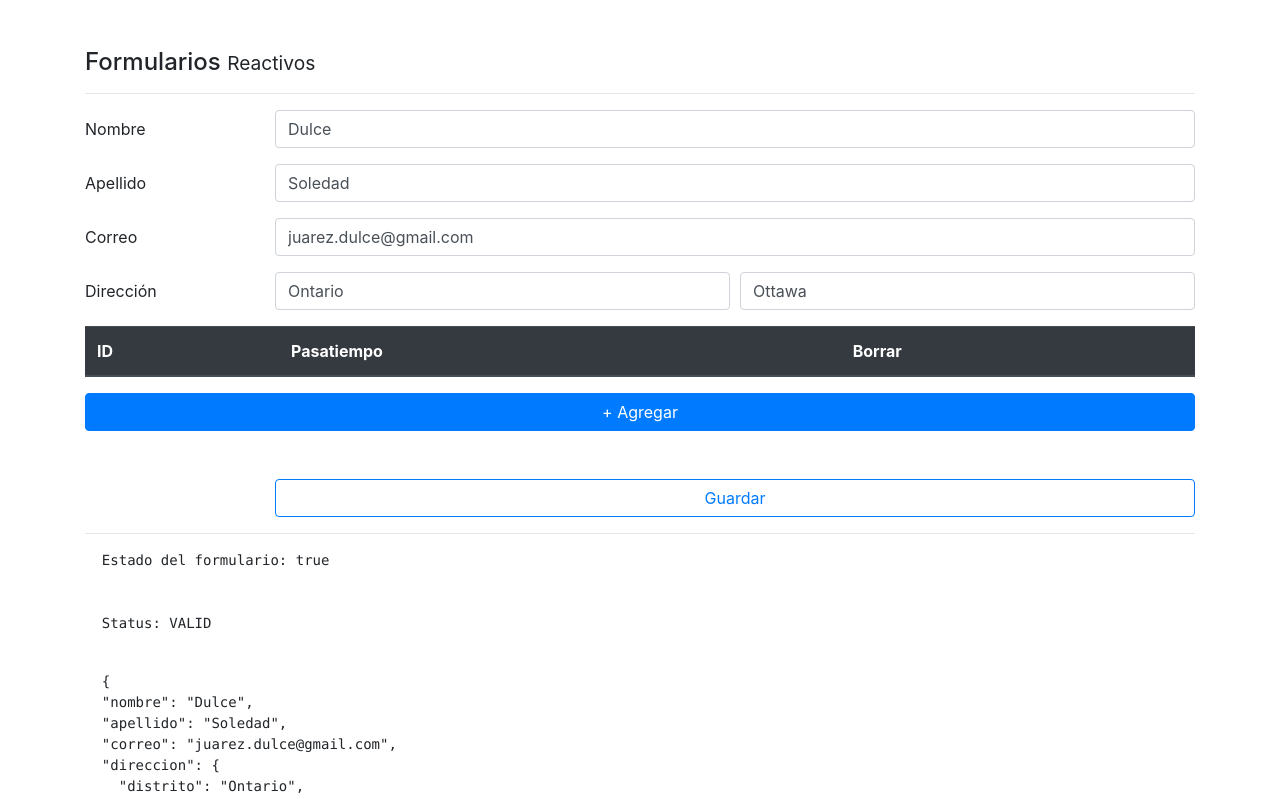
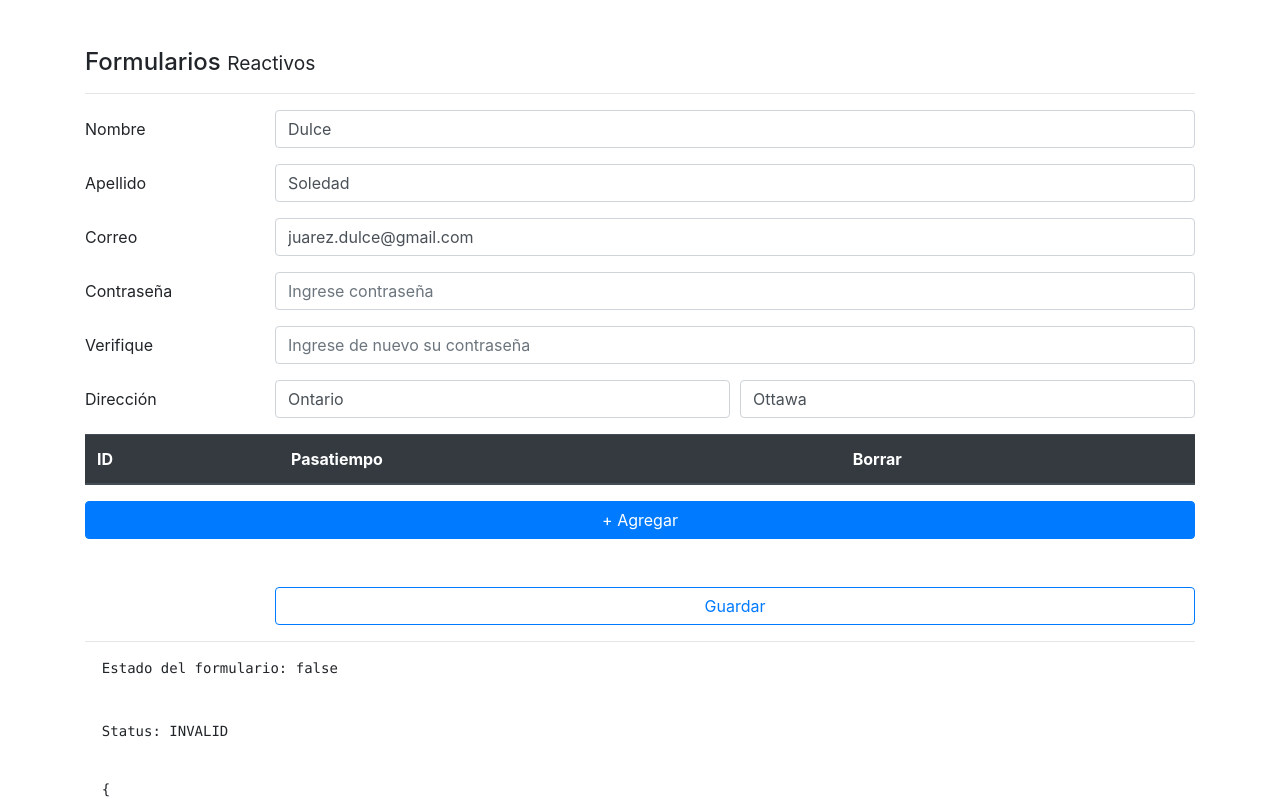
Before and after one commit to DulceAsd26/FormularioAngular, an Angular app: page /reactivo in a window 1280 px wide. Shown: the top 799 px of the page. Built offline with nearby package versions, Linux system fonts and the light colour scheme.

Commit message:
Detectar cambios en formulario reactivo

```diff
--- a/src/app/pages/reactive/reactive.component.html
+++ b/src/app/pages/reactive/reactive.component.html
@@ -28,7 +28,8 @@
                formControlName="apellido"
                [class.is-invalid]="apellidoNoValido">
         <small *ngIf="apellidoNoValido"
-               class="form-text text-danger">El apellido es obligatorio</small>
+               class="form-text text-danger">
+               El apellido es obligatorio</small>
       </div>
     </div>
 
@@ -44,7 +45,35 @@
              formControlName="correo"
              [class.is-invalid]="correoNoValido">
       <small *ngIf="correoNoValido"
-               class="form-text text-danger">El correo es obligatorio</small>
+               class="form-text text-danger">
+               El correo es obligatorio
+              </small>
+    </div>
+  </div>
+
+
+  <div class="form-group row">
+    <label class="col-2 col-form-label">Contraseña</label>
+    <div class="col">
+
+      <input class="form-control"
+             type="password"
+             placeholder="Ingrese contraseña"
+             formControlName="pass1"
+             [class.is-invalid]="pass1NoValido">
+
+    </div>
+  </div>
+
+  <div class="form-group row">
+    <label class="col-2 col-form-label">Verifique</label>
+    <div class="col">
+
+      <input class="form-control"
+             type="password"
+             placeholder="Ingrese de nuevo su contraseña"
+             formControlName="pass2">
+
     </div>
   </div>
 
--- a/src/app/pages/reactive/reactive.component.ts
+++ b/src/app/pages/reactive/reactive.component.ts
@@ -1,5 +1,6 @@
 import { Component, OnInit } from '@angular/core';
 import { FormArray, FormBuilder, FormGroup, Validators } from '@angular/forms';
+
 
 @Component({
   selector: 'app-reactive',
@@ -15,6 +16,7 @@ export class ReactiveComponent implements OnInit {
 
     this.crearFomulario();
     this.cargarDataAlFormulario();
+    this.crearListeners();
 
   }
 
@@ -45,6 +47,11 @@ export class ReactiveComponent implements OnInit {
     return this.forma.get('direccion.ciudad').invalid && this.forma.get('direccion.ciudad').touched
   }
 
+  get pass1NoValido(){
+    return this.forma.get('pass1').invalid && this.forma.get('pass1').touched;
+  }
+
+
 
 
 
@@ -55,6 +62,8 @@ export class ReactiveComponent implements OnInit {
       nombre  : ['', [Validators.required, Validators.minLength(5)] ],
       apellido: ['', Validators.required],
       correo  : ['', [Validators.required, Validators.pattern('[a-z0-9._%+-]+@[a-z0-9.-]+\.[a-z]{2,3}$')] ],
+      pass1: ['', Validators.required],
+      pass2: ['', Validators.required],
       direccion : this.fb.group({
         distrito: ['', Validators.required],
         ciudad: ['', Validators.required],
@@ -62,6 +71,16 @@ export class ReactiveComponent implements OnInit {
       pasatiempos: this.fb.array([])
     });
 
+  }
+
+  crearListeners(){
+   // this.forma.valueChanges.subscribe( valor => {
+     // console.log(valor);
+    //});
+
+    //this.forma.statusChanges.subscribe(status =>console.log({status}));
+
+    this.forma.get('nombre').valueChanges.subscribe(console.log);
   }
 
   cargarDataAlFormulario(){
```
Also changed, not shown: src/app/services/validadores.service.ts (added, +16 -0 lines).
